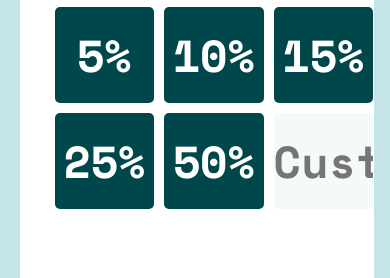
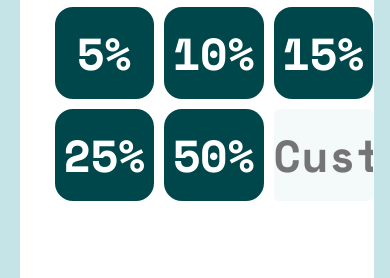
Before and after one commit to EliasOAlmeida/Tip-Calculator-App-main-FrontendMentor, a plain HTML site: page index.html in a window 390 px wide. Shown: the part 487-765 px from the top of the page. Drawn offline with nearby package versions, Linux system fonts and the light colour scheme.

Commit message:
Commit Botões - Fonte e Dimensões
Alterado o border-radius e padding. Está um pouco menor e mais redondo.

```diff
--- a/css/style_Breakpoints.css
+++ b/css/style_Breakpoints.css
@@ -46,7 +46,8 @@
     }
 
     .box {
-        padding: 15px 0;
+        padding: 13px 0;
+        border-radius: 18px;
     }
 
     .container-box-item {
```
